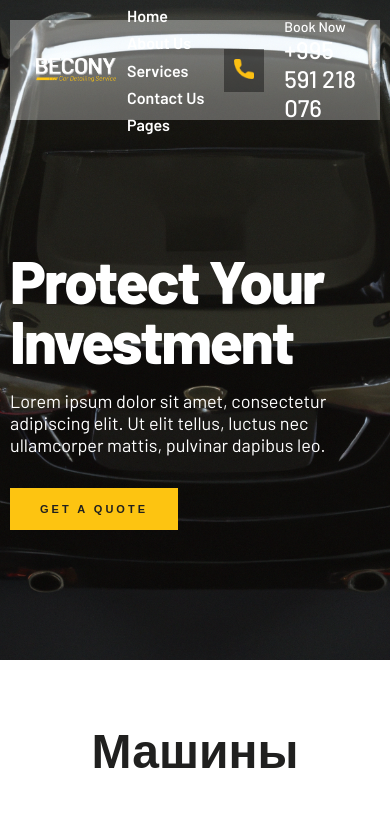
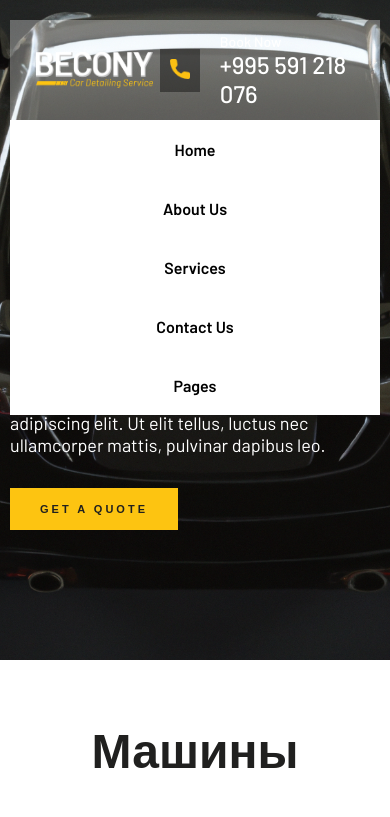
Before and after one commit to timurius/Petya-s-company-site, a plain HTML site: page index.html in a window 390 px wide. Shown: the top 817 px of the page. Drawn offline with Linux system fonts and the light colour scheme; grey boxes are pictures that could not be loaded.

Commit message:
Menu optimazed for mobiles (but have no brain)

```diff
--- a/index.html
+++ b/index.html
@@ -63,14 +63,12 @@
 		}
 		.header__link {
 			margin: 4%;
-		}
-		.header__link a {
 			color: white;
 			text-decoration: none;
 			font-weight: 600;
-			transition: color, 0.3s ;
+			transition: all, 0.3s ;
 		}
-		.header__link a:hover {
+		.header__link:hover {
 			color: #FDC411;
 		}
 		.header__contact-container {
@@ -358,7 +356,6 @@
 			padding: 0px;
 		}
 		.footer__item {
-			padding: 0px 5%;
 			height: 40px;
 			display: inline-flex;
 			align-items: center;
@@ -388,9 +385,6 @@
     		height: 35px;
 		}
 		@media (max-width: 1400px){
-			.footer__item {
-				padding: 0px 2%;
-			}
 			.about__row {
 				flex-direction: column;
 			}
@@ -402,10 +396,30 @@
 				padding: 0px inherit;
 			}
 		}
+		@media(max-width: 1060px){
+			.header__links{
+				position: absolute;
+				flex-direction: column;
+				width: 100%;
+				left: 0px;
+				top: 100%;
+				flex-wrap: nowrap;
+				background-color: #fff;
+				z-index: 5;
+			}
+			.header__link{
+				margin: 0px;
+				color: #000;
+				width: 100%;
+				text-align: center;
+				padding: 20px 0px;
+			}
+			.header__link:hover {
+				background-color: #4b4b4b;
+			}
+
+		}
 		@media (max-width: 800px){
-			.footer__item {
-				padding: 0px 2px;
-			}
 			.footer__item a{
 				font-size: 16px;
 			}
@@ -463,13 +477,11 @@
 					<img src="./images/header_logo.png" alt="" class="">
 				</div>
 				<div class="header__links">
-					<div class="header__link"><a href="" class="">Home</a></div>
-					<div class="header__link"><a href="" class="">About Us</a></div>
-					<div class="header__link">
-						<a href="" class="">Services</a>
-					</div>
-					<div class="header__link"><a href="" class="">Contact Us</a></div>
-					<div class="header__link"><a href="" class="">Pages</a></div>
+					<a class="header__link" href="" class="">Home</a>
+					<a class="header__link" href="" class="">About Us</a>
+					<a class="header__link" href="" class="">Services</a>
+					<a class="header__link" href="" class="">Contact Us</a>
+					<a class="header__link" href="" class="">Pages</a>
 				</div>
 				<div class="header__language-switcher">
 
```
